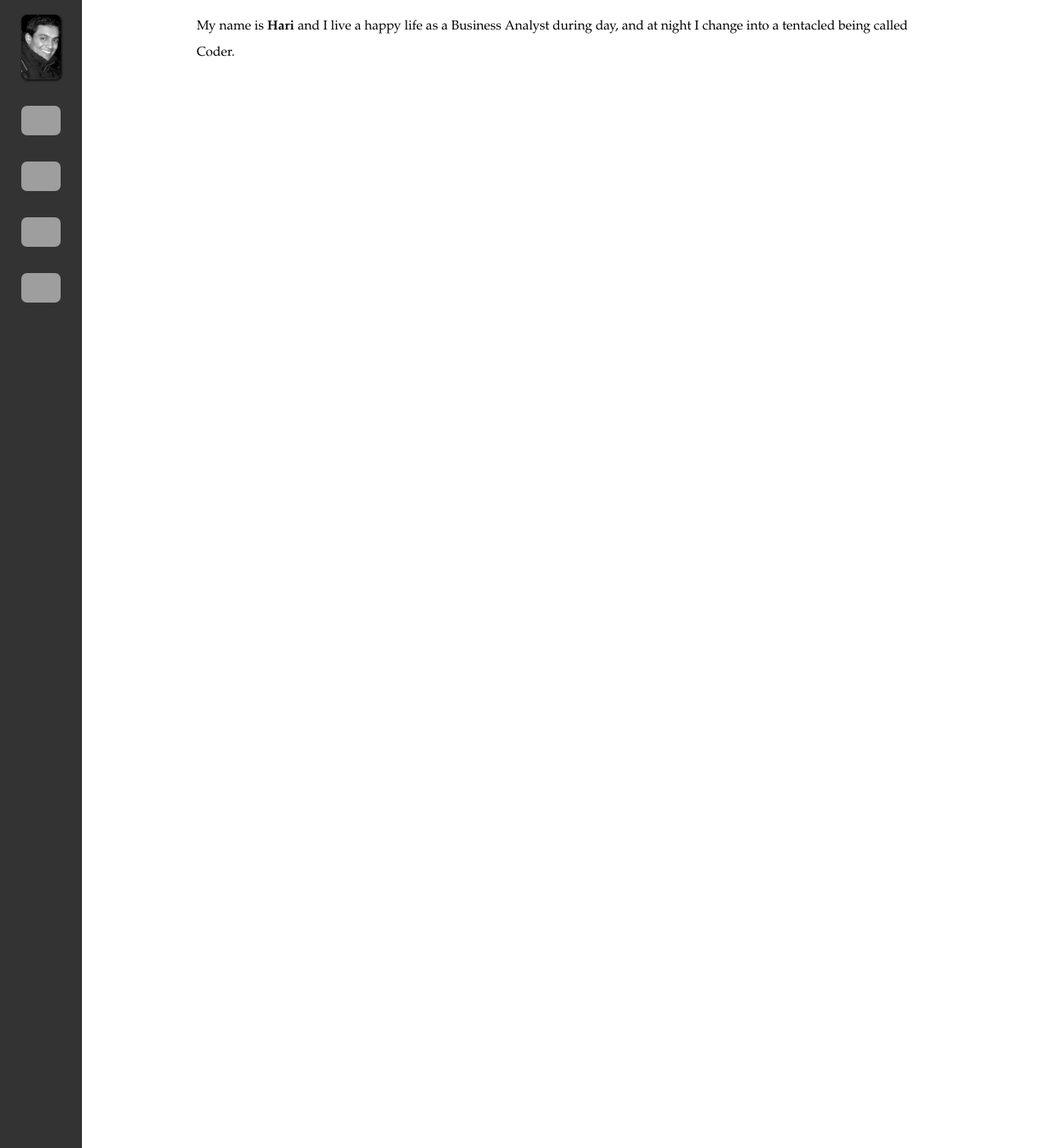
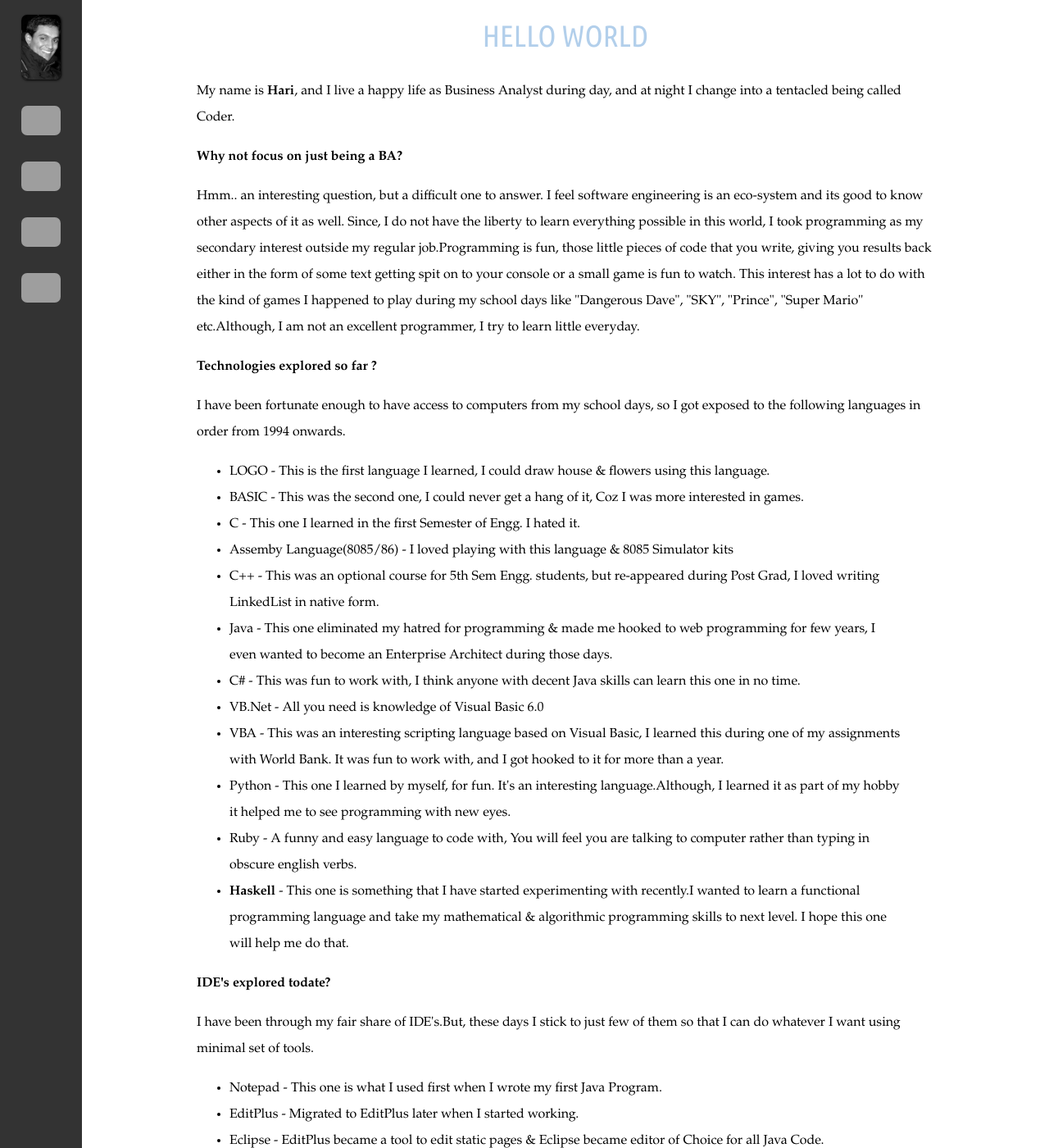
Before and after one commit to hpalappetty/silkyprogrammer.github.com, a Jekyll site: the page built from about/index.html, in a window 1280 px wide and 1400 px high. Shown: the whole window at 82% size. Built offline with Jekyll 4.4.1, drawn with Linux system fonts in a browser that asks for light colours; some web fonts are replaced; some of the changed text lies outside the part shown; grey boxes are pictures that could not be loaded.

Commit message:
additional changes to an old post

```diff
--- a/about/index.html
+++ b/about/index.html
@@ -2,7 +2,92 @@
 layout: default
 title: About
 ---
-
-My name is <strong>Hari</strong> and I live a happy life as a Business
+<h1>HELLO WORLD</h1>
+<p>
+My name is <strong>Hari</strong>, and I live a happy life as Business
 Analyst during day, and at night I change into a tentacled being called
 Coder.
+</p>
+
+
+<strong>Why not focus on just being a BA?</strong>
+<p>Hmm.. an interesting question, but a difficult one to answer. I feel
+software engineering is an eco-system and its good to know other aspects
+of it as well. Since, I do not have the liberty to learn everything
+possible in this world, I took programming as my secondary
+interest outside my regular job.Programming is fun, those little pieces
+of code that you write, giving you results back either in the form of
+some text getting spit on to your console or a small game is fun to
+watch. This interest has a lot to do with the kind of games I happened to
+play during my school days like "Dangerous Dave", "SKY", "Prince",
+"Super Mario" etc.Although, I am not an excellent programmer, I try to learn little
+everyday.</p>
+
+<strong>Technologies explored so far ?</strong>
+
+<p>I have been fortunate enough to have access to computers from my school
+days, so I got exposed to the following languages in order from 1994
+onwards.</p>
+<blockquote>
+  <ul>
+    <li>LOGO - This is the first language I learned, I could draw house
+    & flowers using this language.</li>
+    <li>BASIC - This was the second one, I could never get a hang of it,
+    Coz I was more interested in games.</li>
+    <li>C - This one I learned in the first Semester of Engg. I hated
+    it.</li>
+    <li>Assemby Language(8085/86) - I loved playing with this language &
+    8085 Simulator kits</li>
+    <li>C++ - This was an optional course for 5th Sem Engg. students,
+    but re-appeared during Post Grad, I loved writing LinkedList in
+    native form.</li>
+    <li>Java - This one eliminated my hatred for programming & made me
+    hooked to web programming for few years, I even wanted to become an
+    Enterprise Architect during those days.</li>
+    <li>C# - This was fun to work with, I think anyone with decent Java
+    skills can learn this one in no time.</li>
+    <li>VB.Net - All you need is knowledge of Visual Basic 6.0</li>
+    <li>VBA - This was an interesting scripting language based on Visual
+    Basic, I learned this during one of my assignments with World Bank.
+    It was fun to work with, and I got hooked to it for more than a
+    year.</li>
+    <li>Python - This one I learned by myself, for fun. It's an
+    interesting language.Although, I learned it as part of my hobby it
+    helped me to see programming with new eyes.</li>
+    <li>Ruby - A funny and easy language to code with, You will feel you
+    are talking to computer rather than typing in obscure english verbs.</li>
+    <li><strong>Haskell</strong> - This one is something that I have started experimenting
+    with recently.I wanted to learn a functional programming language
+    and take my mathematical & algorithmic programming skills to next
+    level. I hope this one will help me do that.</li>
+  </ul>
+ </blockquote>
+
+ <strong>IDE's explored todate?</strong>
+
+<p>I have been through my fair share of IDE's.But, these days I stick to
+ just few of them so that I can do whatever I want using  minimal set of
+ tools.</p>
+
+ <blockquote>
+    <ul>
+      <li>Notepad - This one is what I used first when I wrote my first
+      Java Program.</li>
+      <li>EditPlus - Migrated to EditPlus later when I started working.</li>
+      <li>Eclipse - EditPlus became a tool to edit static pages &
+      Eclipse became editor of Choice for all Java Code.</li>
+      <li><strong>IntelliJ</strong> - This is my favourite editor for Java ( I have
+      bought a personal License after using the tool for some 3-4
+      years.)</li>
+      <li>TextMate - I came across this tool while experimenting with
+      Ruby, but didn't like it much.</li>
+      <li>SublimeText - Chanced upon it on web, used it for a while then
+      discarded it due to frequent "Buy Me" messages.</li>
+      <li><strong>PyCharm</strong> - An awesome editor for Python+Django projects. I have
+        a license for this one as well.</li>
+      <li>XCode - It's a very good editor, but can be cumbersome at
+      times.</li>
+      <li><strong>MacVim </strong>- My current favourite editor for everything other than
+      Java code.</li>
+    </ul>
+ </blockquote>
```
